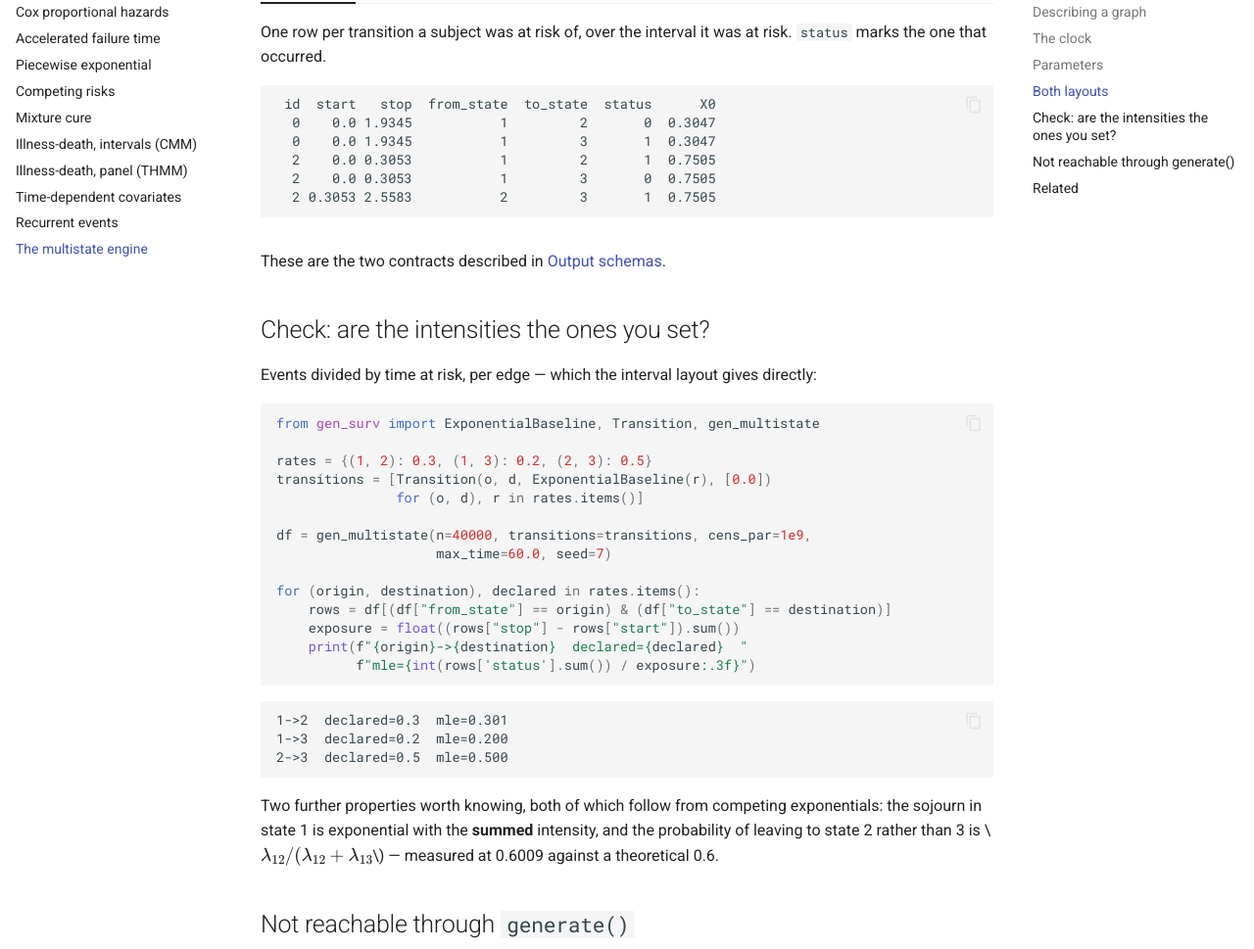
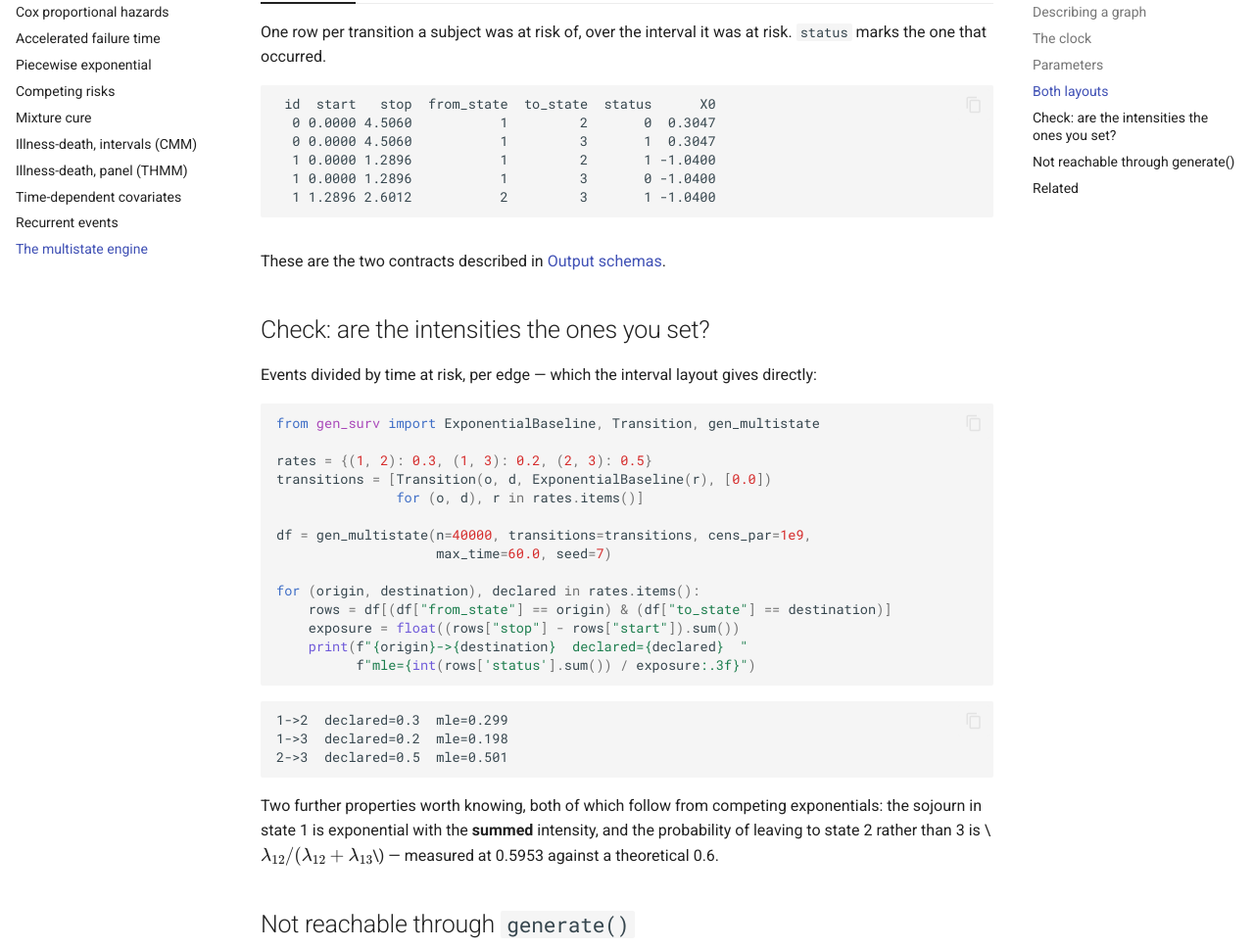
Before and after one commit to DiogoRibeiro7/genSurvPy, an MkDocs documentation site: the page built from docs/models/multistate.md, in a window 1280 px wide and 1400 px high, scrolled down 2487 px. Shown: the part 144-1113 px from the top of the window at 98% size. Built offline with MkDocs 1.6.1 and Material for MkDocs 9.7.7, drawn with Linux system fonts in a browser that asks for light colours; comment, search, counter and statistics services are not loaded.

Commit message:
perf: advance the multistate cohort a wave at a time
Folding CMM and THMM into the engine cost throughput, because the engine walked
each subject in Python where `gen_cmm` had been vectorised over NumPy arrays.
Doing this before 3.0.0 ships rather than after matters: the draw order changes
again, so landing it now means one seed break for users instead of two.

The engine advances the whole cohort in waves. Subjects occupying the same
state are drawn for together, so the sampling and the cumulative-hazard
inversions are array operations -- which is what the BaselineHazard protocol was
written to allow -- and the number of Python iterations is the longest path any
subject takes rather than the number of subjects. The frame is then assembled
from concatenated arrays; building it from tuples turned out to cost more than
the sampling once the loop was gone.

Minimum of fifteen runs, same machine:

                 2.1.0     per-subject engine     this
  cmm   n=1000    1.8 ms          12.5 ms        2.2 ms
  thmm  n=1000    8.0 ms          16.3 ms        2.2 ms
  cmm   n=10000   5.9 ms         135.7 ms        9.8 ms
  thmm  n=10000  87.3 ms         165.0 ms        9.9 ms

So against the released 2.1.0, `cmm` is 1.7x slower at ten thousand subjects and
`thmm` 8.8x faster, the latter because it had always looped per subject. Against
the engine as merged, both are roughly fourteen times faster.

Behaviour is unchanged apart from the draw order: every distribution test, the
clock semantics, both layouts, the graph validation and the latent times all
pass untouched. The two frozen baselines are regenerated, and the other ten are
again untouched.

Also refreshes the documented figures that changed with the draw order,
including the ones no test checks: the prose quoting values out of the examples,
the illustrative blocks on the output schemas page, and the clock comparison and
destination share quoted on the engine's own page.

````diff
--- a/docs/models/multistate.md
+++ b/docs/models/multistate.md
@@ -102,11 +102,11 @@
 
     ```text
      id  start   stop  from_state  to_state  status      X0
-      0    0.0 1.9345           1         2       0  0.3047
-      0    0.0 1.9345           1         3       1  0.3047
-      2    0.0 0.3053           1         2       1  0.7505
-      2    0.0 0.3053           1         3       0  0.7505
-      2 0.3053 2.5583           2         3       1  0.7505
+      0 0.0000 4.5060           1         2       0  0.3047
+      0 0.0000 4.5060           1         3       1  0.3047
+      1 0.0000 1.2896           1         2       1 -1.0400
+      1 0.0000 1.2896           1         3       0 -1.0400
+      1 1.2896 2.6012           2         3       1 -1.0400
     ```
 
 === "`panel`"
@@ -118,9 +118,9 @@
      id   time  state      X0
       0 0.0000      1  0.3047
       0 0.2643      2  0.3047
-      0 0.4404      3  0.3047
-      2 0.0000      1  0.7505
-      2 0.7689      3  0.7505
+      0 0.4475      3  0.3047
+      1 0.0000      1 -1.0400
+      1 1.9345      3 -1.0400
     ```
 
 These are the two contracts described in
@@ -149,15 +149,15 @@
 ```
 
 ```text
-1->2  declared=0.3  mle=0.301
-1->3  declared=0.2  mle=0.200
-2->3  declared=0.5  mle=0.500
+1->2  declared=0.3  mle=0.299
+1->3  declared=0.2  mle=0.198
+2->3  declared=0.5  mle=0.501
 ```
 
 Two further properties worth knowing, both of which follow from competing
 exponentials: the sojourn in state 1 is exponential with the **summed**
 intensity, and the probability of leaving to state 2 rather than 3 is
-$\lambda_{12} / (\lambda_{12} + \lambda_{13})$ — measured at 0.6009 against a
+$\lambda_{12} / (\lambda_{12} + \lambda_{13})$ — measured at 0.5953 against a
 theoretical 0.6.
 
 ## Not reachable through `generate()`
````
Also changed, not shown: other parts of docs/models/multistate.md (+2 -2 lines), TODO.md (+11 -7 lines), docs/getting-started/schemas.md (+6 -6 lines), docs/models/cmm.md (+10 -10 lines), docs/models/thmm.md (+5 -5 lines), 3 other files.
